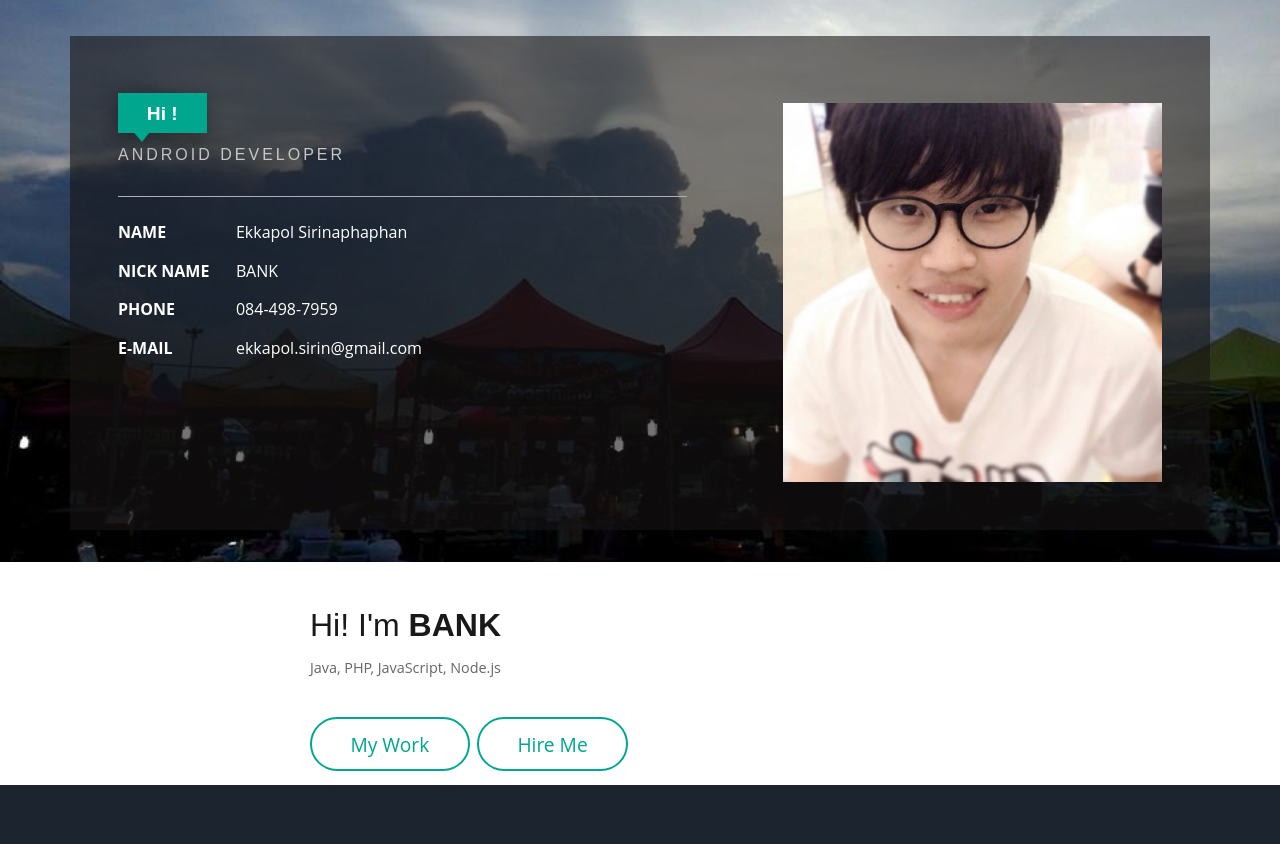
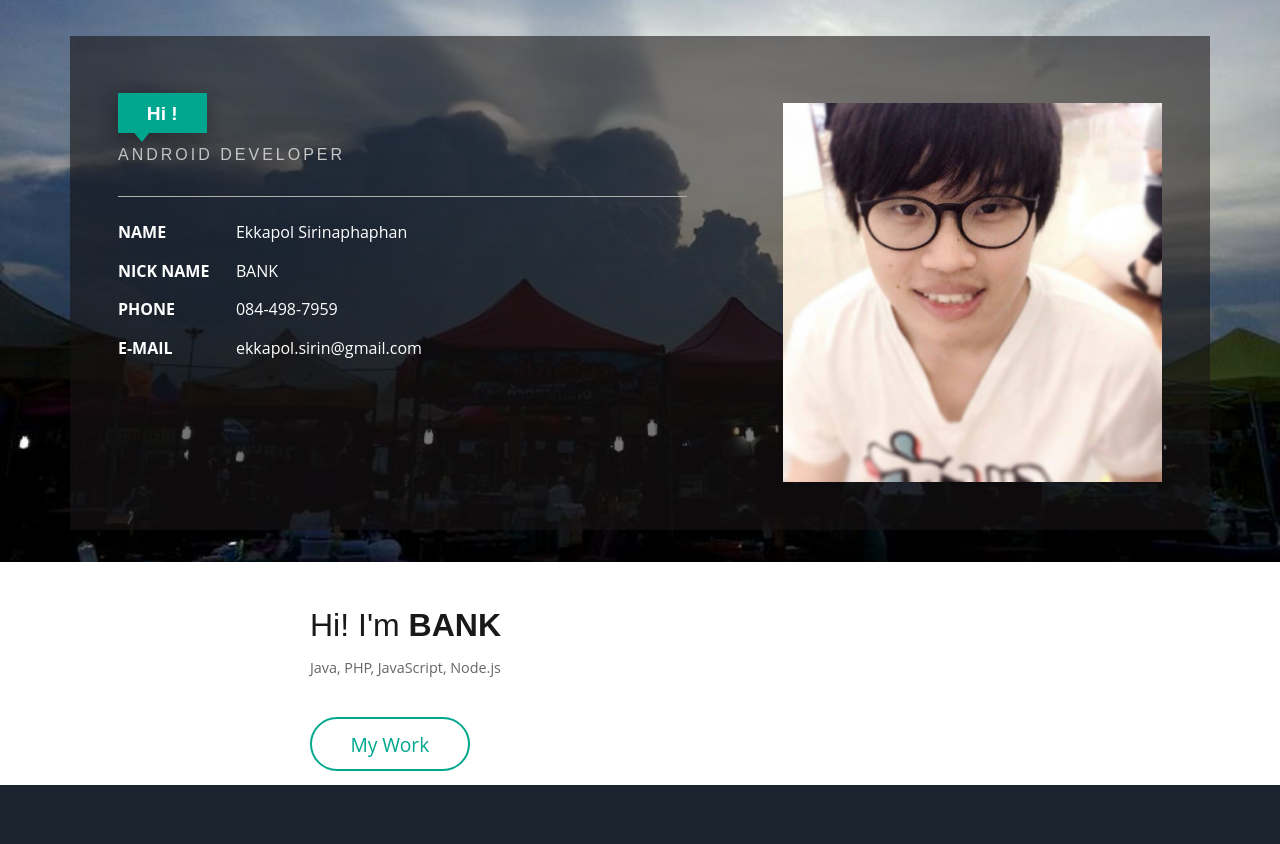
Before and after one commit to ts00264250/ts00264250.github.io, a plain HTML site: page index.html in a window 1280 px wide. Shown: the part 108-952 px from the top of the page. Drawn offline with Linux system fonts and the light colour scheme; files whose address does not match are found by name.

Commit message:
hide hireme

```diff
--- a/index.html
+++ b/index.html
@@ -129,7 +129,7 @@ License URL: http://creativecommons.org/licenses/by/3.0/
 
 											<ul>
 												<li><a class="a-btn-a scroll" href="#port">My Work</a></li>
-												<li><a class="a-btn-h scroll" href="#contact">Hire Me</a></li>
+												<!-- <li><a class="a-btn-h scroll" href="#contact">Hire Me</a></li> -->
 											</ul>
 										</div>
 
```
